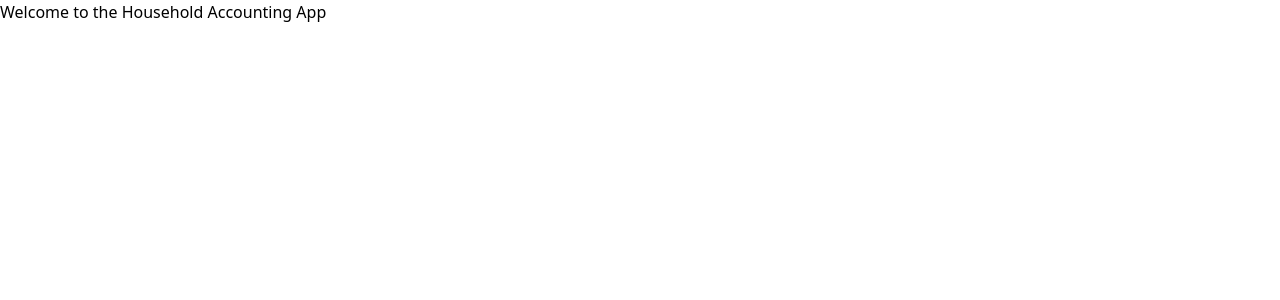
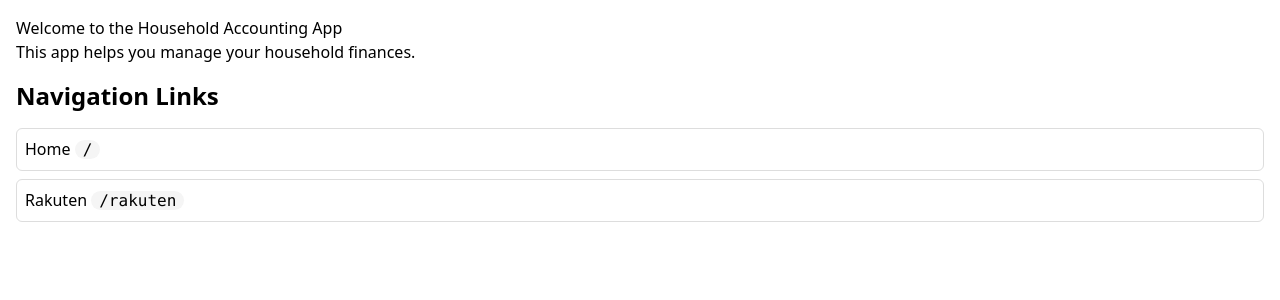
Before and after one commit to KadoProG/household-accounting-web-app, a React (Vite) app: page / in a window 1280 px wide. Shown: the top 300 px of the page. Built offline with nearby package versions, Linux system fonts and the light colour scheme.

Commit message:
feat: route追加

```diff
--- a/src/pages/index.tsx
+++ b/src/pages/index.tsx
@@ -1,7 +1,36 @@
+import { Link } from 'react-router-dom';
+
+const links = [
+  {
+    label: 'Home',
+    path: '/',
+  },
+  {
+    label: 'Rakuten',
+    path: '/rakuten',
+  },
+];
+
 export const HomePage = () => {
   return (
-    <div>
+    <div className="p-4">
       <h1>Welcome to the Household Accounting App</h1>
+      <p>This app helps you manage your household finances.</p>
+      <nav className="mt-4 flex flex-col gap-4">
+        <h2 className="text-2xl font-semibold">Navigation Links</h2>
+        <ul className="flex flex-col gap-2">
+          {links.map((link) => (
+            <li key={link.path}>
+              <Link
+                to={link.path}
+                className="hover:bg-bg-second hover:text-text-primary inline-block w-full rounded-md border border-border p-2 transition-colors"
+              >
+                {link.label} <code className="bg-bg-second rounded-full px-2">{link.path}</code>
+              </Link>
+            </li>
+          ))}
+        </ul>
+      </nav>
     </div>
   );
 };
--- /dev/null
+++ b/src/pages/rakuten/index.tsx
@@ -0,0 +1,8 @@
+export const RakutenPage = () => {
+  return (
+    <div>
+      <h1>Rakuten Page</h1>
+      <p>This page is dedicated to Rakuten services.</p>
+    </div>
+  );
+};
--- a/src/router.tsx
+++ b/src/router.tsx
@@ -2,12 +2,15 @@ import type { FC } from 'react';
 import { BrowserRouter, Navigate, Route, Routes } from 'react-router-dom';
 import { HomePage } from './pages';
 import { NotFoundPage } from './pages/not-found';
+import { RakutenPage } from '@/pages/rakuten';
 
 export const Router: FC = () => {
   return (
     <BrowserRouter>
       <Routes>
         <Route path="/" element={<HomePage />} />
+        <Route path="/rakuten" element={<RakutenPage />} />
+
         <Route path="/404" element={<NotFoundPage />} />
         <Route path="*" element={<Navigate to="/404" replace />} />
       </Routes>
--- a/tailwind.config.js
+++ b/tailwind.config.js
@@ -5,27 +5,45 @@ export default {
   theme: {
     extend: {
       colors: {
+        // border
         border: '#ddd',
+        'border-dark': '#495057',
+
+        // text
         text: '#000',
         'text-secondary': '#666',
         'text-dark': '#DDD',
+        'text-secondary-dark': '#aaa',
+
+        // background
+        'bg-base': '#FFF',
+        'bg-base-hover': '#F5F5F5',
+        'bg-base-dark': '#17191C',
+        'bg-base-hover-dark': '#212326',
+
+        'bg-second': '#F5F5F5',
+        'bg-second-hover': '#eee',
+        'bg-second-dark': '#444',
+        'bg-second-hover-dark': '#555',
+
         'bg-active': '#96E3AE',
         'bg-active-hover': '#7DC393',
         'bg-active-dark': '#2F6843',
         'bg-active-hover-dark': '#26573A',
-        'bg-base': '#FFF',
-        'bg-base-hover': '#F5F5F5',
-        'bg-base-dark': '#17191C',
-        'bg-base-hover-dark': '#212326',
+
+        'bg-info': '#17a2b8',
+        'bg-info-dark': '#2e7887',
+
         'bg-success': '#63cd32',
         'bg-success-dark': '#198766',
-        'bg-info': '#17a2b8',
-        'bg-info-dark': '#2e7887',
+
         'bg-warning': '#ffc107',
         'bg-warning-dark': '#947a2c',
+
         'bg-error': '#ffe6e6',
-        'bg-error-dark': '#875e61',
-        'border-dark': '#495057',
+        'bg-error-hover': '#f5a0a0',
+        'bg-error-dark': '#6e3333',
+        'bg-error-hover-dark': '#824040',
       },
       backgroundImage: {
         // スケルトンに使うグラデーション
```
